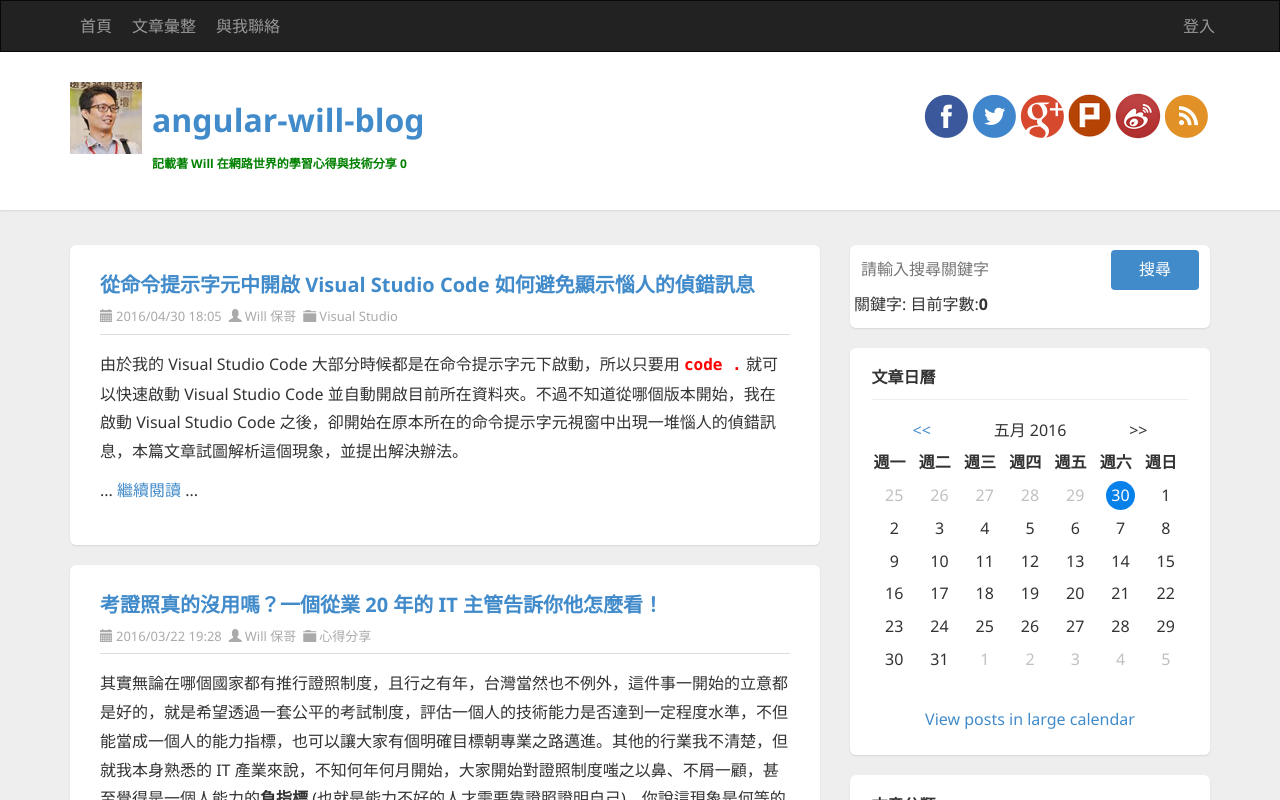
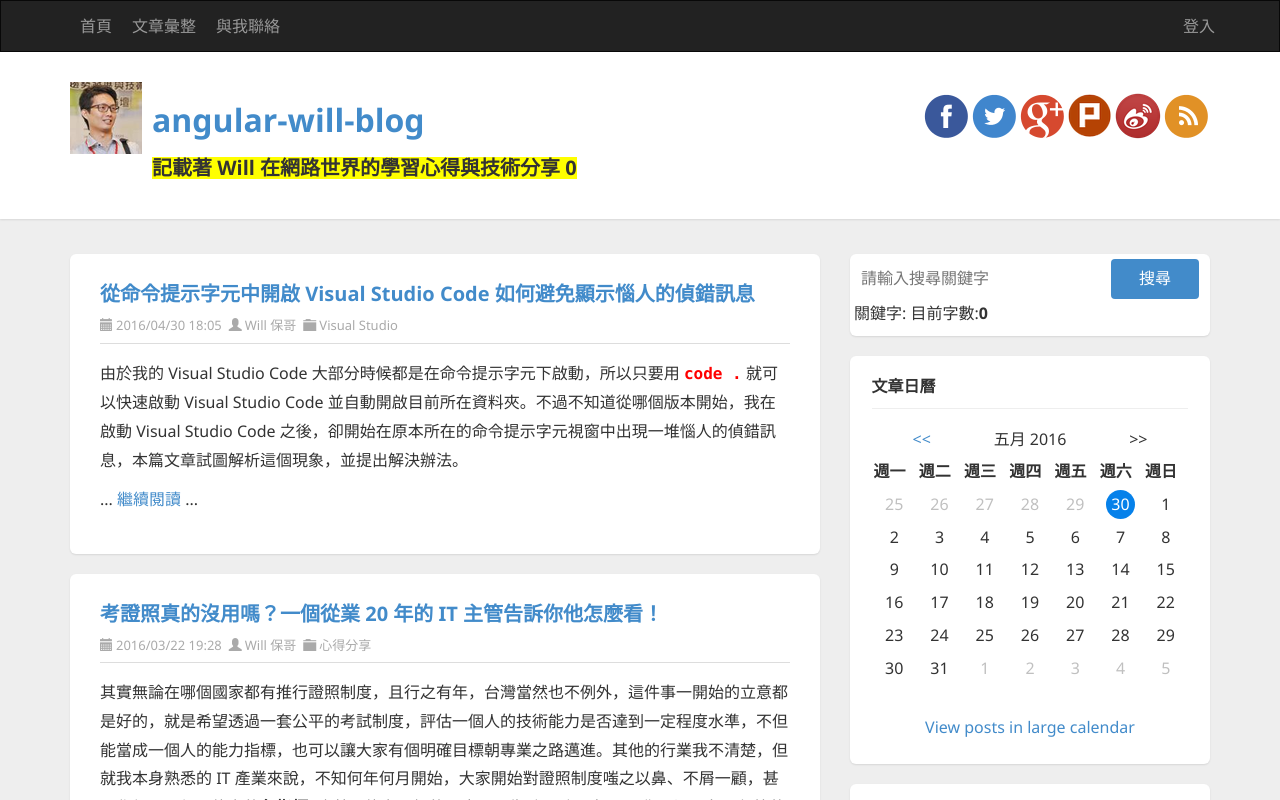
Before and after one commit to andychung0214/angular-will-blog, an Angular app: page / in a window 1280 px wide. Shown: the top 800 px of the page. Built offline with nearby package versions, Linux system fonts and the light colour scheme.

Commit message:
Attribute Directive-NgClass

```diff
--- a/src/app/header/header.component.css
+++ b/src/app/header/header.component.css
@@ -0,0 +1,3 @@
+.highlight{
+  background-color: yellow;
+}
--- a/src/app/header/header.component.html
+++ b/src/app/header/header.component.html
@@ -30,7 +30,7 @@
 
       <div class="pull-left">
         <h1><a [href]="url"> {{ title }} </a></h1>
-        <h3 [style.font-size]="(12+counter)+'px'" [style.color]="'green'">記載著 Will 在網路世界的學習心得與技術分享 {{ counter}}</h3>
+        <h3 [class.highlight]="counter % 2  == 0">記載著 Will 在網路世界的學習心得與技術分享 {{ counter}}</h3>
       </div>
 
       <div id="social-icons" class="pull-right social-icon">
```
